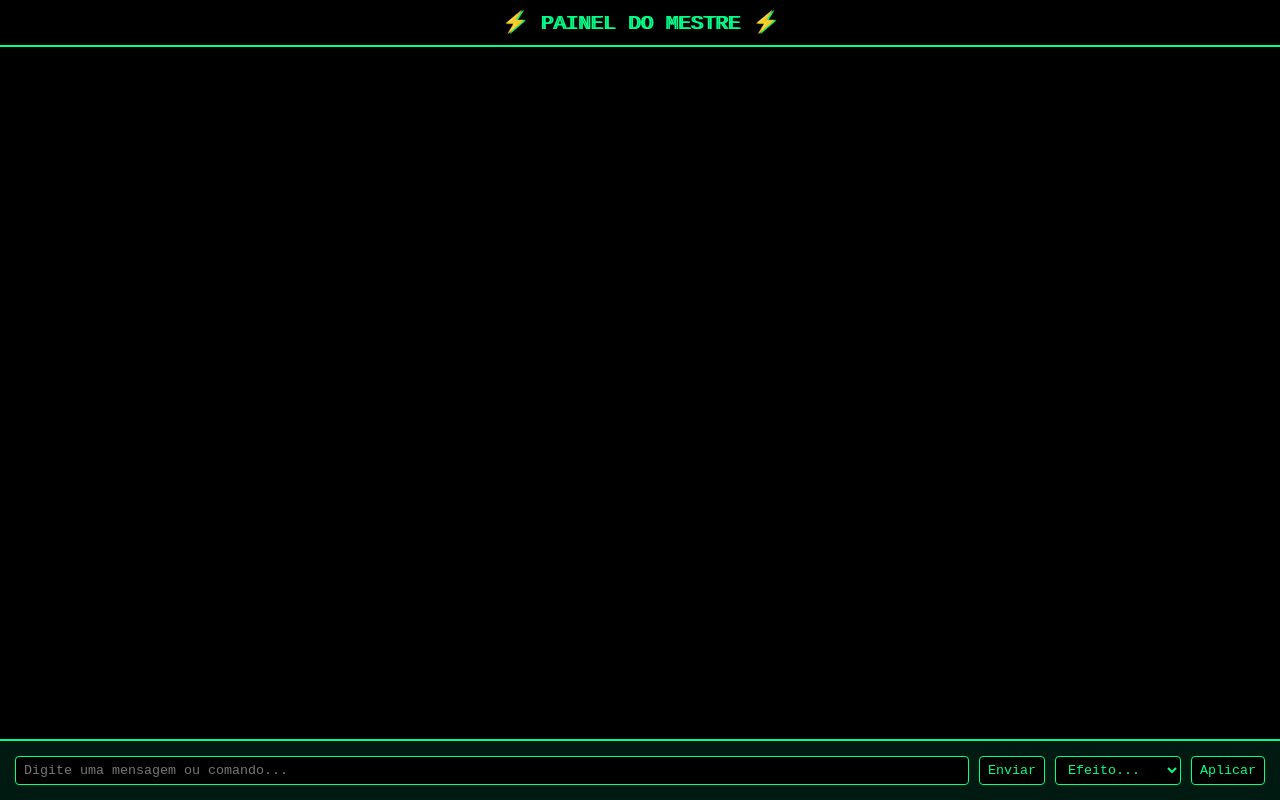
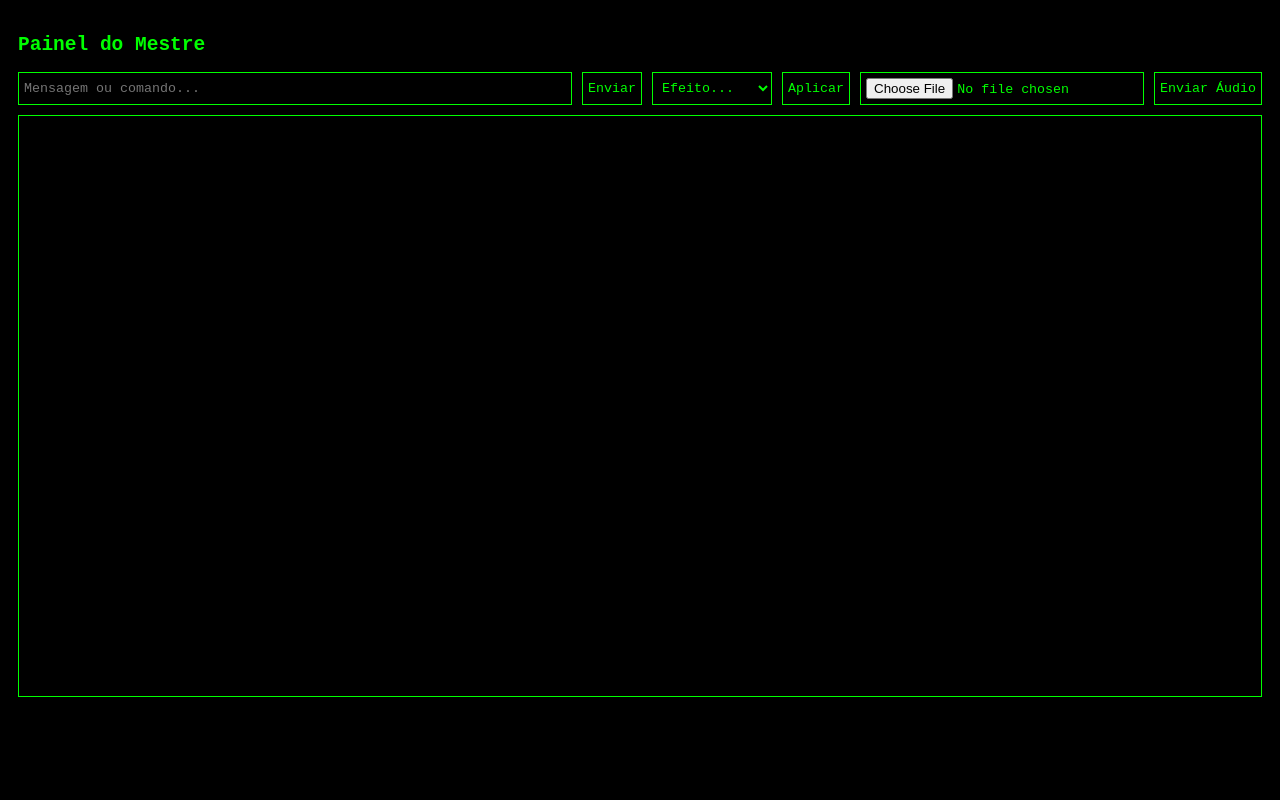
Before and after one commit to RyanMK-C/rpg-terminal, a website: page public/mestre.html in a window 1280 px wide. Drawn offline with nearby package versions, Linux system fonts and the light colour scheme.

Commit message:
Refactor Mestre panel HTML and add audio upload
Updated the HTML structure and styles for the Mestre panel, including new audio upload functionality.

```diff
--- a/public/mestre.html
+++ b/public/mestre.html
@@ -2,80 +2,40 @@
 <html lang="pt-BR">
 <head>
   <meta charset="UTF-8">
-  <meta name="viewport" content="width=device-width, initial-scale=1.0">
-  <title>Painel do Mestre — RPG Terminal</title>
-  <link rel="icon" href="data:,">
+  <title>Painel do Mestre</title>
   <style>
     body {
-      background-color: black;
-      color: #00ff88;
-      font-family: "Courier New", monospace;
-      margin: 0;
-      padding: 0;
+      background: black;
+      color: lime;
+      font-family: monospace;
+      padding: 10px;
+    }
+    #controls {
       display: flex;
-      flex-direction: column;
-      height: 100vh;
+      gap: 10px;
+      margin-bottom: 10px;
+      flex-wrap: wrap;
     }
-
-    header {
-      text-align: center;
-      font-size: 1.3rem;
+    input, select, button {
+      background: black;
+      color: lime;
+      border: 1px solid lime;
+      padding: 5px;
+      font-family: monospace;
+    }
+    #log {
+      border: 1px solid lime;
       padding: 10px;
-      border-bottom: 2px solid #00ff88;
-      text-shadow: 0 0 8px #00ff88;
-    }
-
-    #log {
-      flex: 1;
+      height: 70vh;
       overflow-y: auto;
-      padding: 15px;
-      font-size: 1rem;
-      white-space: pre-wrap;
-      border-bottom: 2px solid #00ff88;
-    }
-
-    #controls {
-      padding: 15px;
-      display: flex;
-      flex-wrap: wrap;
-      gap: 10px;
-      background: #001a12;
-    }
-
-    input, button, select {
-      background: black;
-      color: #00ff88;
-      border: 1px solid #00ff88;
-      font-family: "Courier New", monospace;
-      padding: 5px 8px;
-      border-radius: 4px;
-    }
-
-    button:hover {
-      background: #003322;
-      cursor: pointer;
-    }
-
-    .glitch {
-      animation: glitch 1s infinite;
-    }
-
-    @keyframes glitch {
-      0% { text-shadow: 2px 0 #00ff88; }
-      20% { text-shadow: -2px 0 #00ff88; }
-      40% { text-shadow: 2px 2px #00ff88; }
-      60% { text-shadow: -2px -2px #00ff88; }
-      100% { text-shadow: 2px 0 #00ff88; }
     }
   </style>
 </head>
 <body>
-  <header class="glitch">⚡ PAINEL DO MESTRE ⚡</header>
-
-  <div id="log"></div>
+  <h2>Painel do Mestre</h2>
 
   <div id="controls">
-    <input id="msg" type="text" placeholder="Digite uma mensagem ou comando..." style="flex:1;">
+    <input id="msg" type="text" placeholder="Mensagem ou comando..." style="flex:1;">
     <button id="send">Enviar</button>
     <select id="effect">
       <option value="">Efeito...</option>
@@ -84,7 +44,13 @@
       <option value="limpar">Limpar Tela</option>
     </select>
     <button id="applyEffect">Aplicar</button>
+
+    <!-- 🔊 Upload de áudio -->
+    <input type="file" id="audioFile" accept="audio/*">
+    <button id="sendAudio">Enviar Áudio</button>
   </div>
+
+  <div id="log"></div>
 
   <script src="/socket.io/socket.io.js"></script>
   <script src="mestre.js"></script>
```
